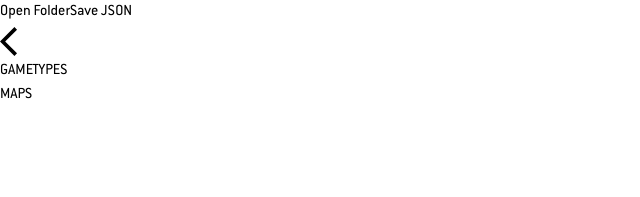
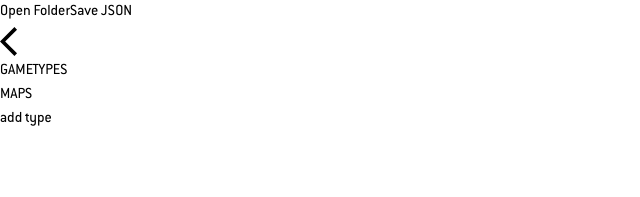
Before and after one commit to The-Nightman/EDResurgence-VotingJSON-Builder, a React (Vite) app: page / in a window 1280 px wide. Shown: the top 197 px of the page, without its empty margins (0-640 px from the left). Built offline with nearby package versions, Linux system fonts and the light colour scheme.

Commit message:
add TypeForm component to App.tsx and use breakaway MapsVariantsData interface

```diff
--- a/src/App.tsx
+++ b/src/App.tsx
@@ -1,10 +1,6 @@
 import { useState } from "react";
-import { Sidebar } from "./components";
-
-interface mapsVariantsData {
-  maps: string[];
-  variants: string[];
-}
+import { Sidebar, TypeForm } from "./components";
+import { MapsVariantsData } from "./interfaces";
 
 interface toastState {
   show: boolean;
@@ -18,10 +14,11 @@ const App = () => {
     message: "",
     color: "",
   });
-  const [mapsVariantsData, setMapsVariantsData] = useState<mapsVariantsData>({
+  const [mapsVariantsData, setMapsVariantsData] = useState<MapsVariantsData>({
     maps: [],
     variants: [],
   });
+  const [typeForms, setTypeForms] = useState<number[]>([]);
 
   /**
    * Handler function for opening a folder and setting the maps and variants data.
@@ -83,10 +80,20 @@ const App = () => {
     }
   };
 
+  /**
+   * Creates a new type form.
+   * Adds a new element to the typeForms state rendering a new form.
+   */
+  const createNewType = () => {
+    // copy array and add new element using the current
+    // length of the array as value matching the index
+    setTypeForms([...typeForms, typeForms.length]);
+  };
+
   return (
     <>
-    {/* top bar when frame is removed */}
-      <div className="flex flex-row w-full justify-between">
+      {/* top bar when frame is removed */}
+      <div className="fixed top-0 flex flex-row w-full justify-between">
         <div>
           <button
             className="py-1 px-2 hover:bg-[#963E15] active:bg-[#53220C] text-xl"
@@ -102,12 +109,20 @@ const App = () => {
           </button>
         </div>
       </div>
-      <div className="flex">
-        <Sidebar mapsVariantsData={mapsVariantsData} />
+      <Sidebar mapsVariantsData={mapsVariantsData} />
+      <div className="flex flex-col mt-8 px-8">
+        {typeForms.map((_type, index) => (
+          <TypeForm
+            key={index}
+            mapsVariantsData={mapsVariantsData}
+            index={index}
+          />
+        ))}
+        <button onClick={createNewType}>add type</button>
         <div></div>
       </div>
     </>
   );
-}
+};
 
 export default App;
```
